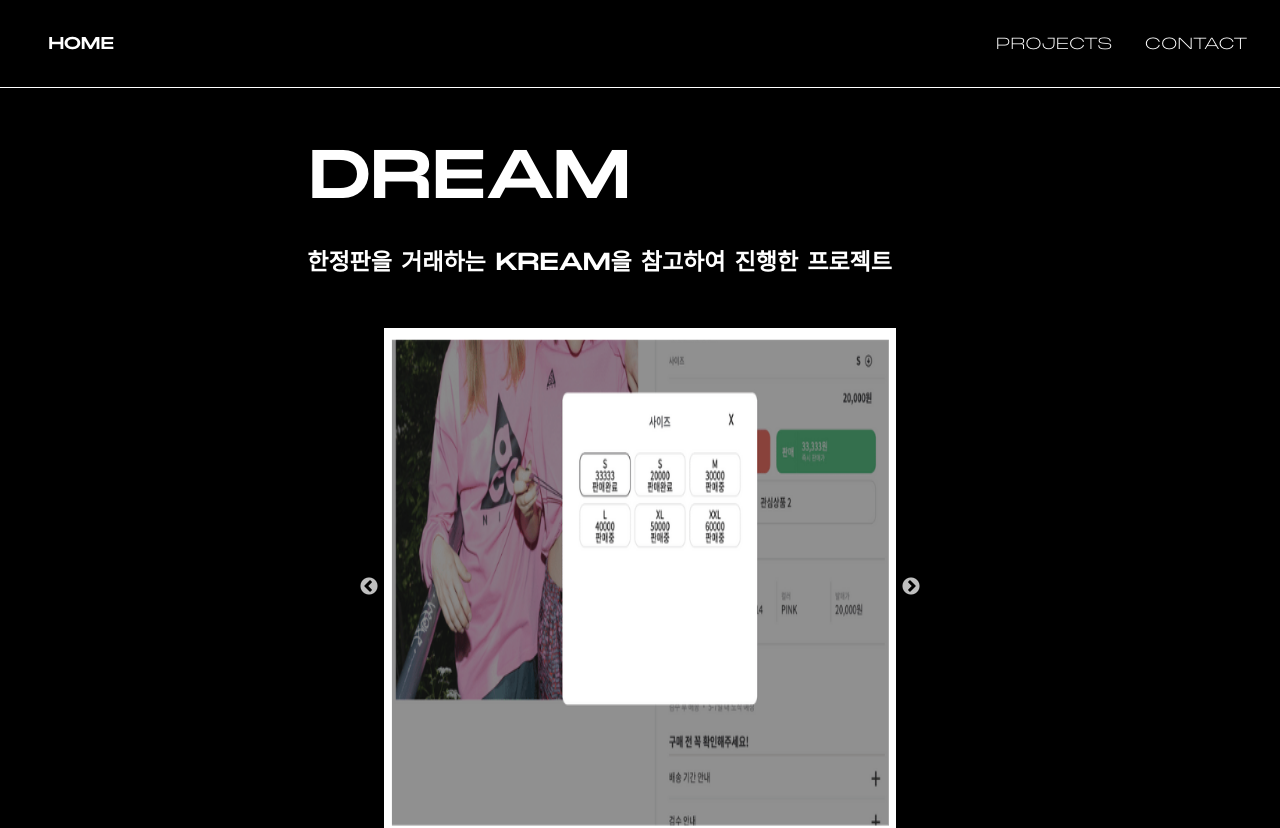
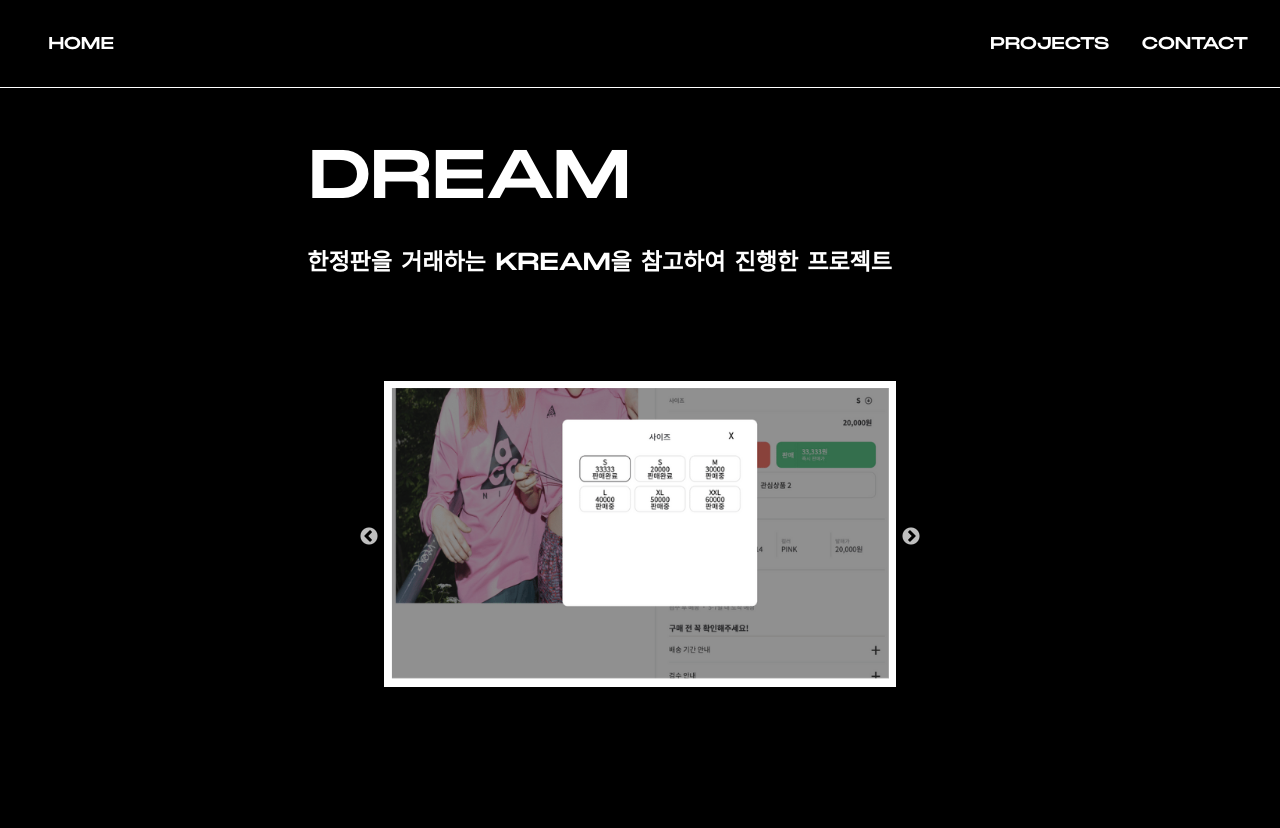
Before and after one commit to happyeveryone96/jinwoo-portfolio, a Next.js app: page /projects in a window 1280 px wide. Shown: the top 828 px of the page. Built offline with nearby package versions, Linux system fonts and the light colour scheme.

Commit message:
refactor: 이미지 스타일 조정 및 폰트 조정

```diff
--- a/src/components/ImageSlider/ImageSlider.tsx
+++ b/src/components/ImageSlider/ImageSlider.tsx
@@ -48,8 +48,6 @@
 const StyledSlider = styled(Slider)`
   .slick-list {
     width: 40vw;
-    margin: 50px auto;
-    position: relative;
     @media screen and (max-width: 1000px) {
       width: 60vw;
     }
@@ -65,6 +63,7 @@
 `;
 
 const CardImg = styled.img`
+  object-fit: contain;
   width: 40vw;
   height: 40vw;
   @media screen and (max-width: 1000px) {
--- a/src/styles/globals.css
+++ b/src/styles/globals.css
@@ -27,10 +27,6 @@
   text-decoration: none;
   text-transform: uppercase;
   padding: 0 1em;
-  font-weight: 300;
-}
-
-.nav_logo a:nth-child(1) {
   font-weight: 700;
 }
 
@@ -165,37 +161,6 @@
   font-size: 1.8vw;
 }
 
-button {
-  position: relative;
-  padding: 0;
-  background: none;
-  border: none;
-  outline: none;
-  font-family: "Formula Condensed";
-  font-size: 4rem;
-  text-transform: uppercase;
-  display: block;
-  line-height: inherit;
-  cursor: pointer;
-}
-
-button::after {
-  position: absolute;
-  content: "";
-  display: block;
-  top: 100%;
-  left: 0;
-  transform: translate(0, -50%);
-  width: 0;
-  height: 3px;
-  background: #000;
-  transition: all 1s cubic-bezier(0.075, 0.82, 0.165, 1);
-}
-
-button:hover::after {
-  width: 100%;
-}
-
 @media (max-width: 1000px) {
   .header h1 {
     display: none;
```
Also changed, not shown: src/styles/contact.module.css (+0 -7 lines).
